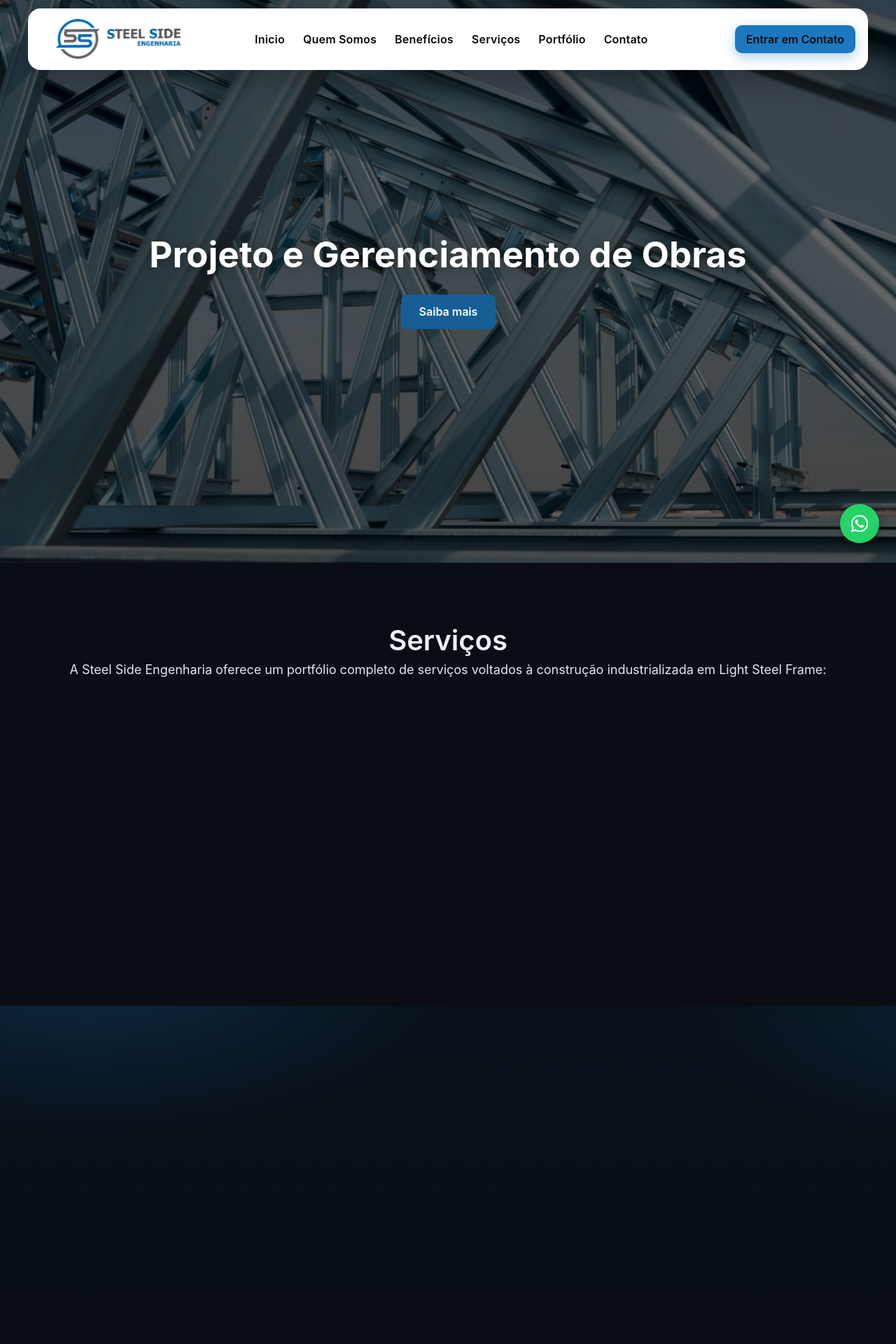
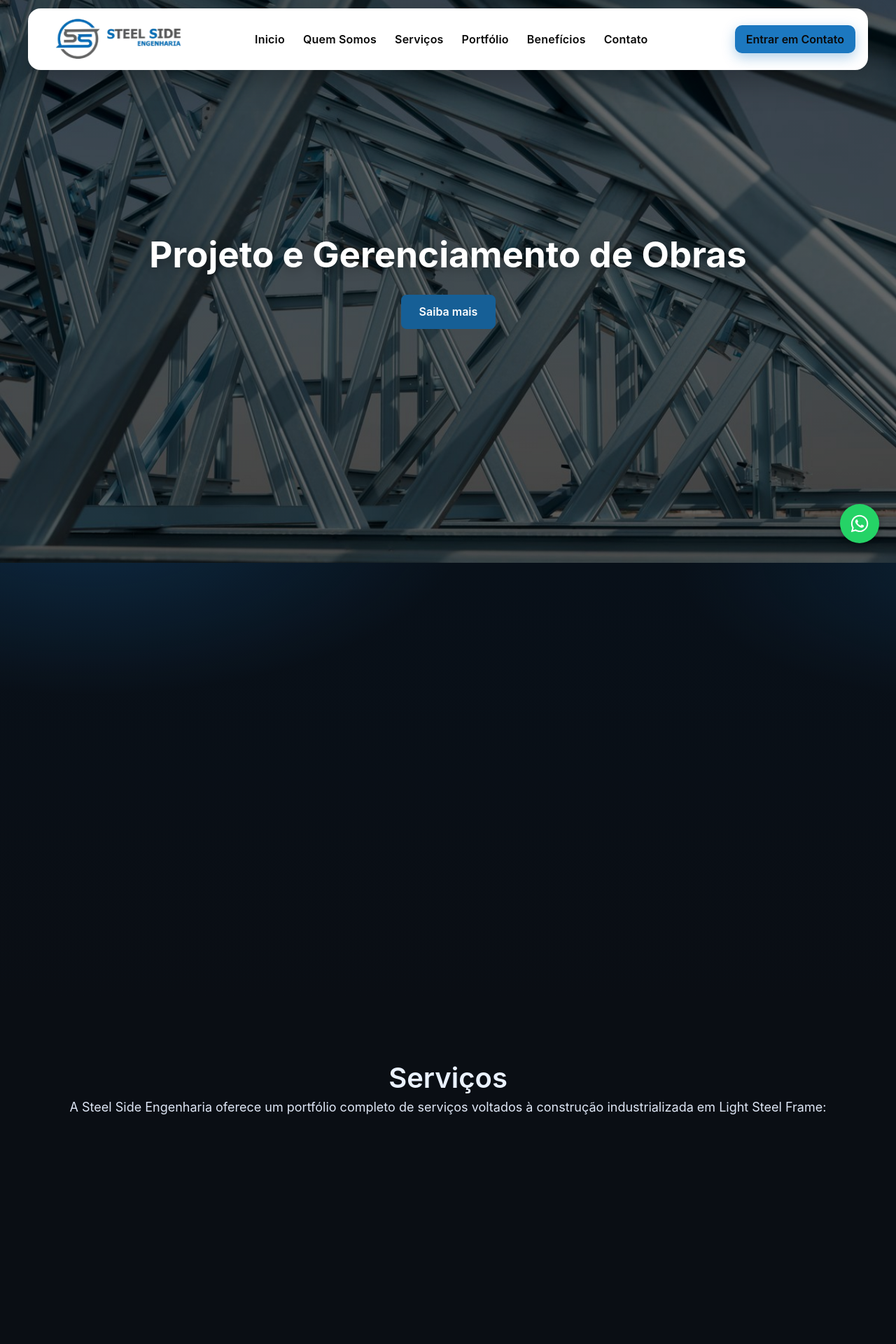
Before and after one commit to AllexFelicio/Visengdiagnostica, a React (Vite) app: page / in a window 1280 px wide. Shown: the top 1920 px of the page at 70% size. Built offline with nearby package versions, Linux system fonts and the light colour scheme.

Commit message:
ajuste na sequencia menu

```diff
--- a/src/components/Navbar/Navbar.tsx
+++ b/src/components/Navbar/Navbar.tsx
@@ -72,9 +72,9 @@ export function Navbar() {
   const links: NavItem[] = [
     { label: 'Inicio',     to: '/',            type: 'route' },
     { label: 'Quem Somos',      to: '/#sobre',      type: 'hash'  },
-    { label: 'Benefícios', to: '/#benefícios', type: 'hash'  },
-    { label: 'Serviços',   to: '/#serviços',   type: 'hash'  },
+    { label: 'Serviços', to: '/#serviços', type: 'hash'  },
     { label: 'Portfólio',  to: '/portfolio',   type: 'route' },
+    { label: 'Benefícios',   to: '/#benefícios',   type: 'hash'  },
     { label: 'Contato',    to: '/#contato',    type: 'hash'  },
   ]
 
--- a/src/pages/Home.tsx
+++ b/src/pages/Home.tsx
@@ -12,8 +12,8 @@ export default function Home() {
     <>
       <Navbar />
       <Hero />
+      <About />
       <Services />
-      <About />
       <Portfolio />
       <Benefits/>
       <Contact />
```
